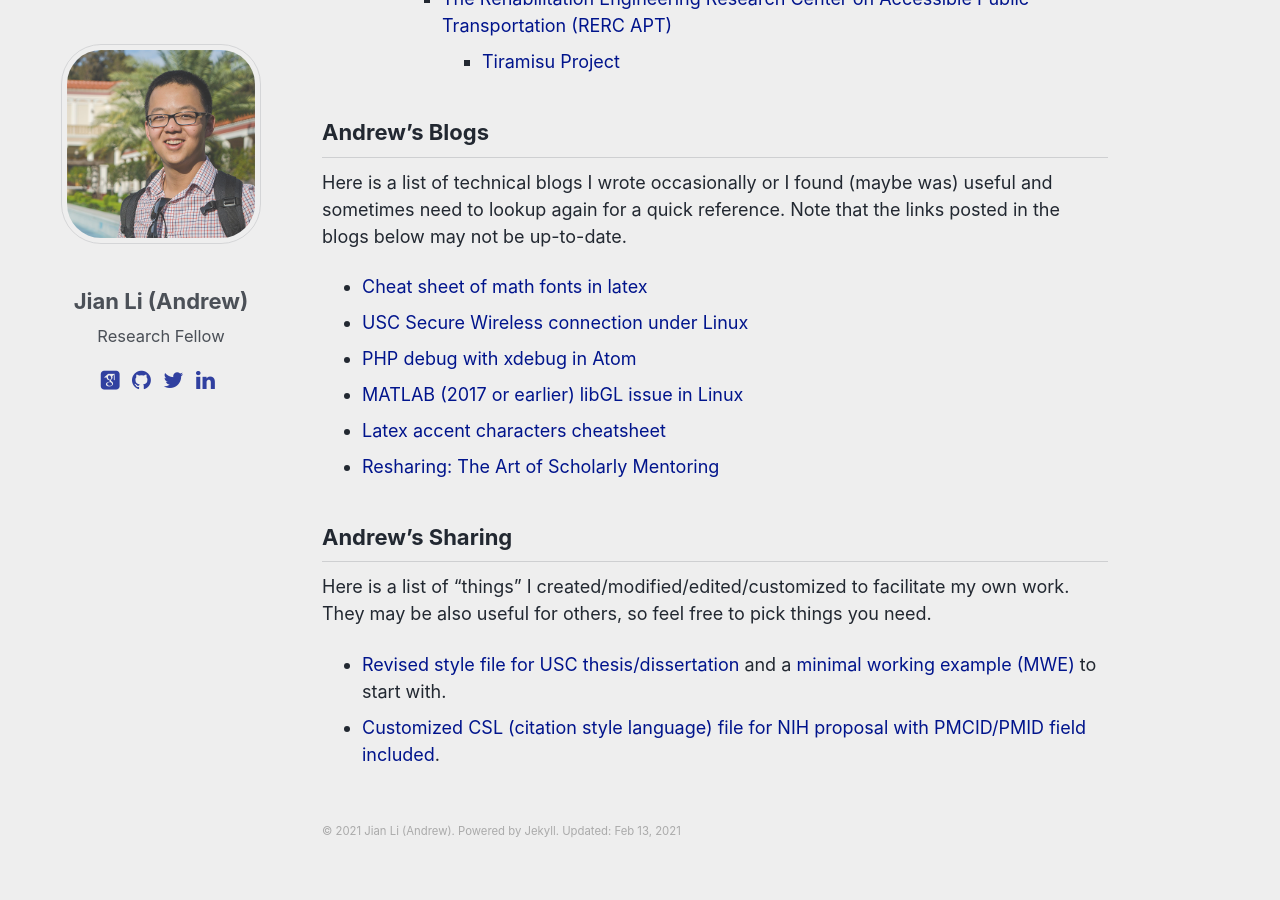
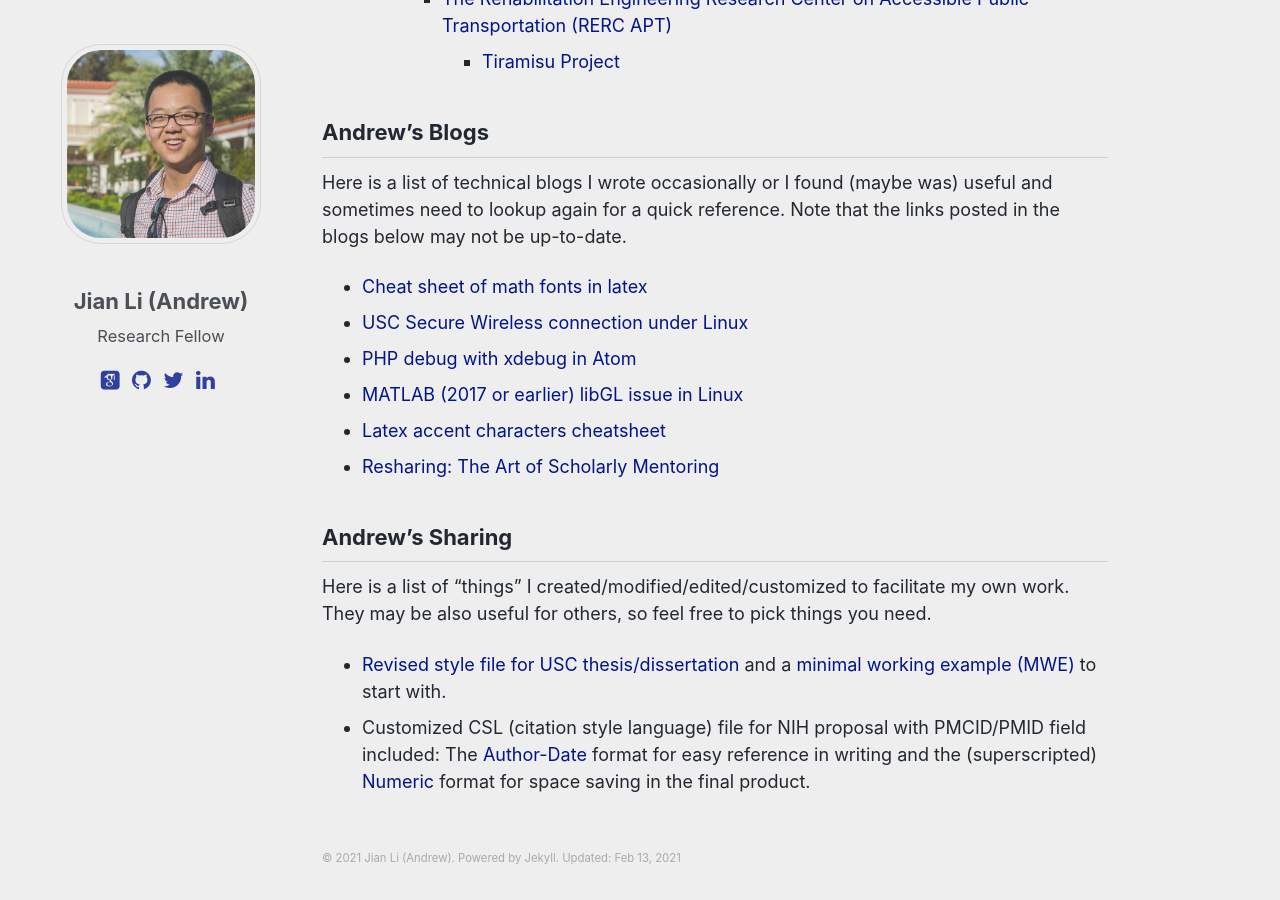
Before and after one commit to silencer1127/silencer1127.github.io, a Jekyll site: the page built from _pages/resources.md, in a window 1280 px wide and 900 px high, scrolled down 1093 px. Built offline with Jekyll 4.4.1, drawn with Linux system fonts in a browser that asks for light colours; some web fonts are replaced; comment, search, counter and statistics services are not loaded; before the commit the page ends 1966 px from its top, so only the background shows below that.

Commit message:
updated the NIH csl files and split it into two versions

```diff
--- a/_pages/resources.md
+++ b/_pages/resources.md
@@ -53,4 +53,4 @@ Here is a list of technical blogs I wrote occasionally or I found (maybe was) us
 Here is a list of "things" I created/modified/edited/customized to facilitate my own work. They may be also useful for others, so feel free to pick things you need.
 
 * [Revised style file for USC thesis/dissertation](/files/USC_thesis/USC_thesis.sty) and a [minimal working example (MWE)](/files/USC_thesis/main.tex) to start with.
-* [Customized CSL (citation style language) file for NIH proposal with PMCID/PMID field included](/files/csl/NIH_Proposal.csl).
+* Customized CSL (citation style language) file for NIH proposal with PMCID/PMID field included: The [Author-Date](NIH_Proposal_Author-Date.csl) format for easy reference in writing and the (superscripted) [Numeric](NIH_Proposal_Number.csl) format for space saving in the final product.
```
Also changed, not shown: 3 other files.
